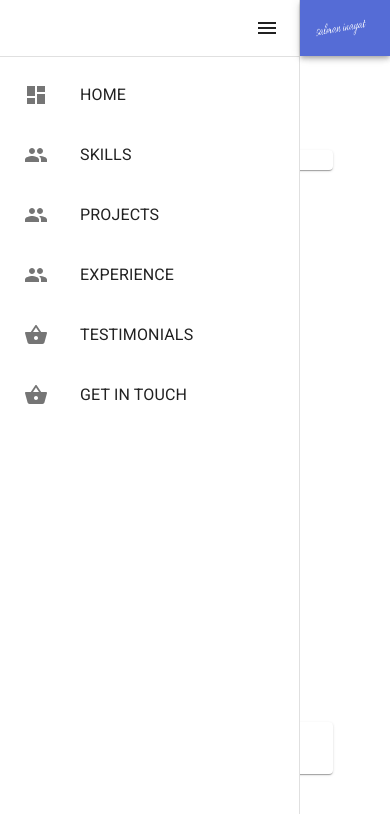
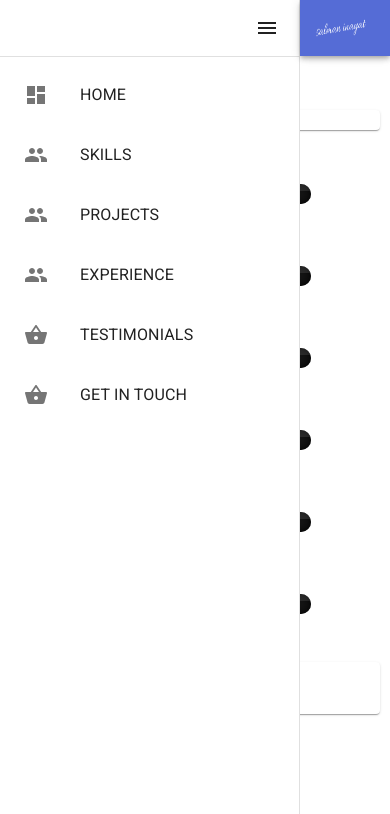
Before and after one commit to Salman-Inayat/Portfolio, a Next.js app: page /Skills in a window 390 px wide. Shown: the top 814 px of the page. Built offline with nearby package versions, Linux system fonts and the light colour scheme.

Commit message:
Skills section updated

```diff
--- a/pages/Projects.js
+++ b/pages/Projects.js
@@ -122,7 +122,7 @@ const Projects = () => {
               className={Styles.pimage}
             />
           </Grid>
-          <Grid item md={5} sm={12}>
+          <Grid item md={6} sm={12}>
             <div className={Styles.content}>
               <h2>{user.title}</h2>
               <p>
--- a/pages/Skills.js
+++ b/pages/Skills.js
@@ -7,7 +7,10 @@ import Paper from "@material-ui/core/Paper";
 const useStyles = makeStyles((theme) => ({
   root: {
     flexGrow: 1,
-    marginTop: "100px",
+    marginTop: "50px",
+    [theme.breakpoints.down("sm")]: {
+      marginTop: "50px",
+    },
   },
   paper: {
     padding: theme.spacing(2),
@@ -17,7 +20,8 @@ const useStyles = makeStyles((theme) => ({
   main_grid: {
     padding: "20px 40px",
     [theme.breakpoints.down("sm")]: {
-      width: "100%",
+      width: "100vw",
+      padding: "10px",
     },
   },
   hidden_text: {
@@ -74,7 +78,7 @@ const Skills = () => {
 
   return (
     <div className={classes.root}>
-      <Grid container>
+      <Grid container className={classes.main_grid}>
         <Grid item xs={12} sm={12} md>
           <Paper>xs=3</Paper>
         </Grid>
--- a/styles/Skills.module.css
+++ b/styles/Skills.module.css
@@ -93,4 +93,12 @@
   .container {
     width: 100%;
   }
+
+  .container .skills .name {
+    font-size: small;
+  }
+
+  .container .skills .value {
+    font-size: small;
+  }
 }
```
